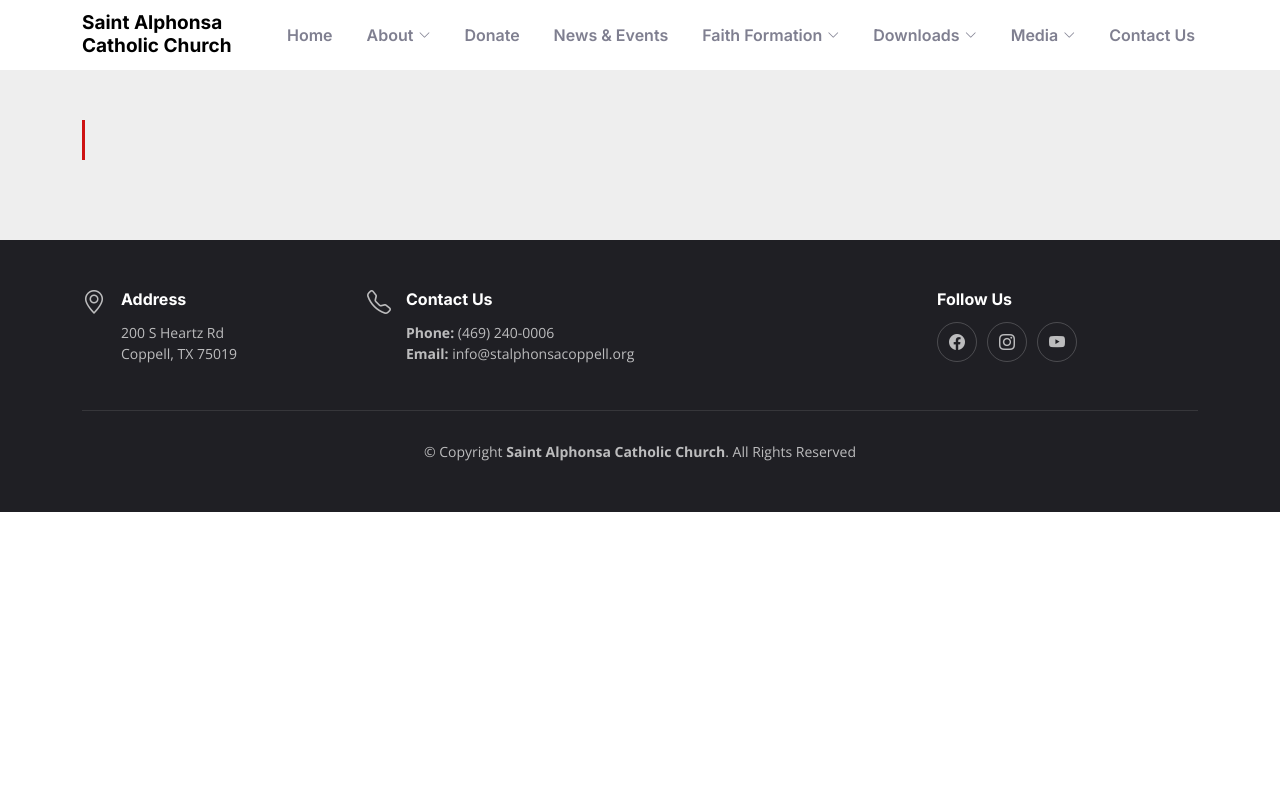
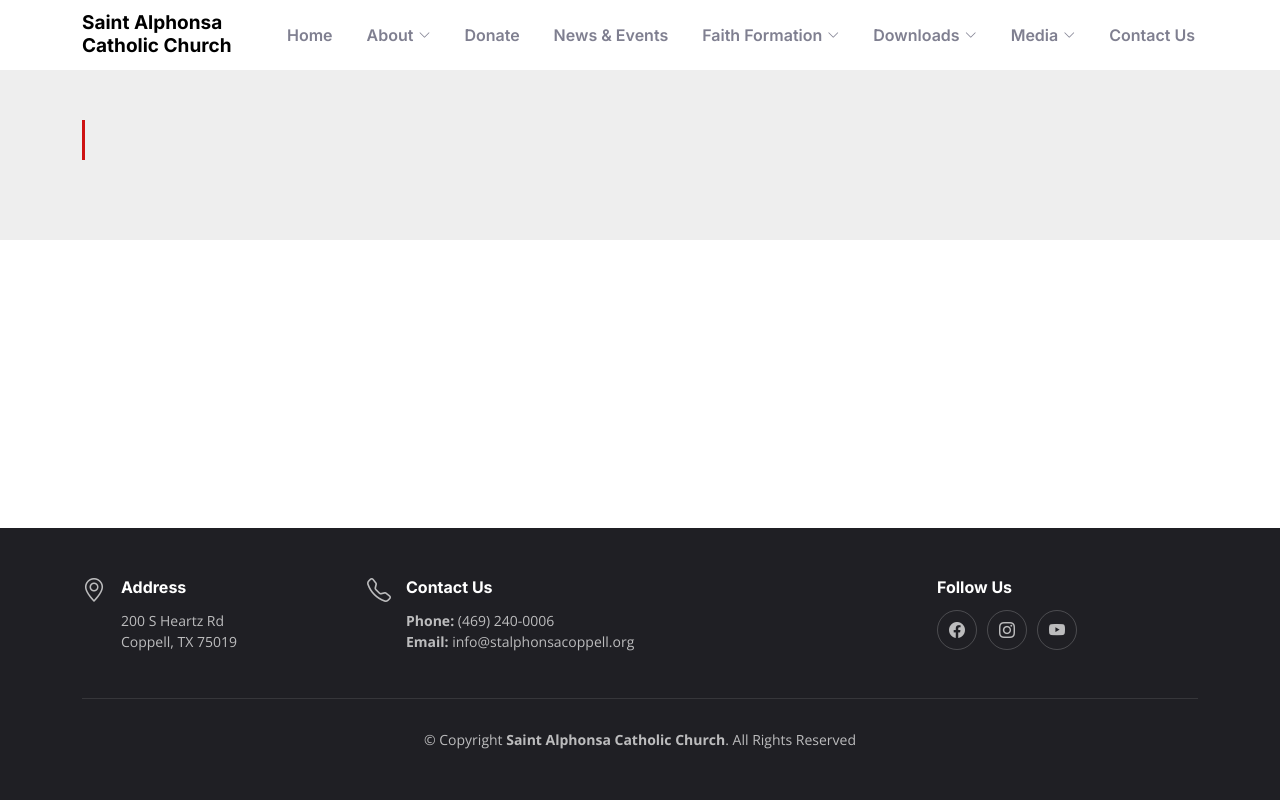
Before and after one commit to stacoppelldev/staweb, a Django app: template church/templates/church/yummy/media.html in a window 1280 px wide. Run offline with Django 3.2, Linux system fonts and the light colour scheme; the template is opened without the code that fills it, so the values that code supplies are empty; some libraries are stand-ins or nearby versions.

Commit message:
Keep footer at bottom, when minimum content is present

```diff
--- a/church/templates/church/yummy/footer.html
+++ b/church/templates/church/yummy/footer.html
@@ -1,4 +1,4 @@
-<footer id="footer" class="footer">
+<footer id="footer" class="mt-auto footer">
   <div class="container">
     <div class="row gy-3">
       <div class="col-lg-3 col-md-6 d-flex">
--- a/church/templates/church/yummy/index.html
+++ b/church/templates/church/yummy/index.html
@@ -26,7 +26,7 @@
     <link rel="stylesheet" href="{% static 'yummy/assets/css/main.css' %}">
   </head>
 
-  <body>
+  <body class="min-vh-100 d-flex flex-column">
     {% include 'church/yummy/header.html' %}
     {% include 'church/yummy/hero.html' %}
 
--- a/church/templates/church/yummy/media.html
+++ b/church/templates/church/yummy/media.html
@@ -101,7 +101,7 @@
     </style>
   </head>
 
-  <body>
+  <body class="min-vh-100 d-flex flex-column">
     {% include 'church/yummy/header.html' %}
 
     <main id="main">
```
